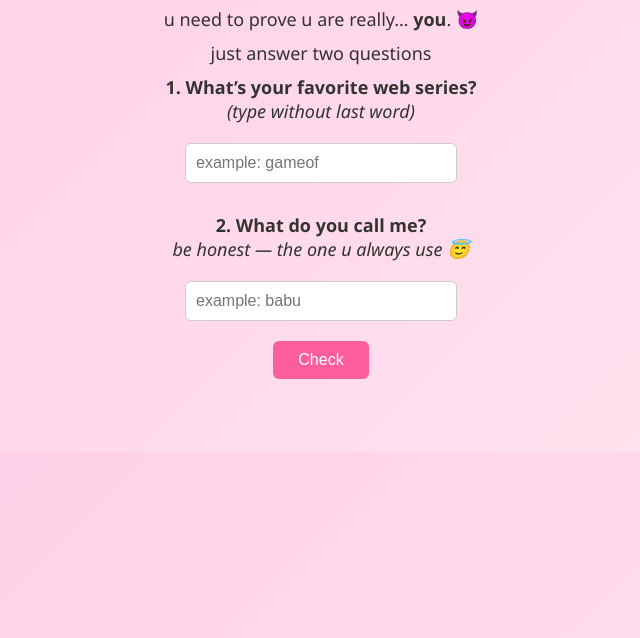
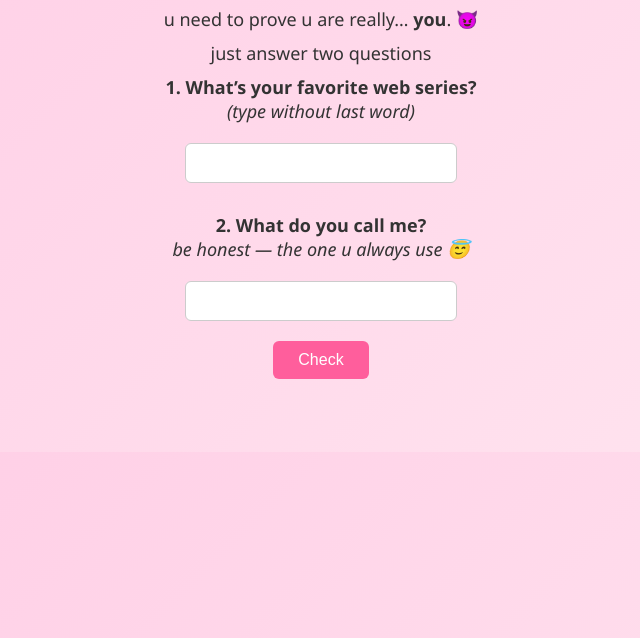
Before and after one commit to nimlawk/nimlawk.github.io, a plain HTML site: page index.html in a window 1280 px wide. Shown: the part 162-800 px from the top of the page, without its empty margins (319-959 px from the left). Drawn offline with Linux system fonts and the light colour scheme.

Commit message:
Add files via upload

```diff
--- a/index.html
+++ b/index.html
@@ -50,10 +50,10 @@
   <p>just answer two questions</p>
 
   <p><strong>1. What’s your favorite web series?</strong><br><em>(type without last word)</em></p>
-  <input type="text" id="series" placeholder="example: gameof">
+  <input type="text" id="series">
 
   <p><strong>2. What do you call me?</strong><br><em>be honest — the one u always use 😇</em></p>
-  <input type="text" id="name" placeholder="example: babu">
+  <input type="text" id="name">
 
   <br>
   <button onclick="checkAnswer()">Check</button>
```
